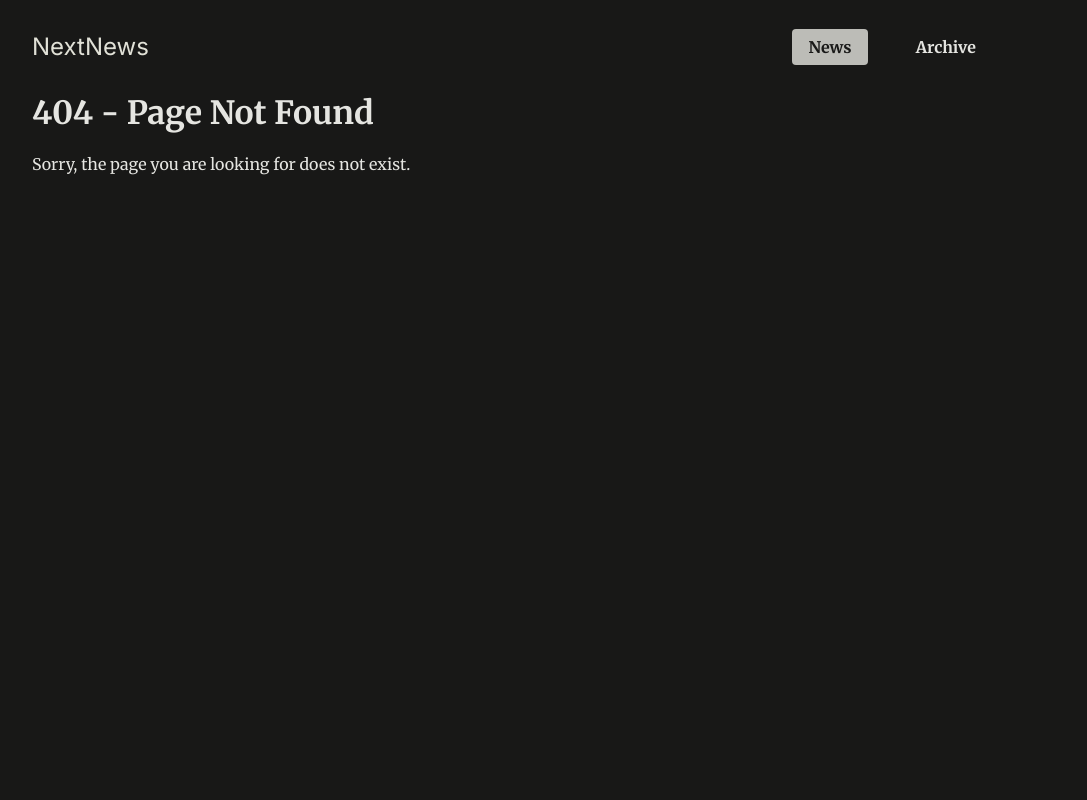
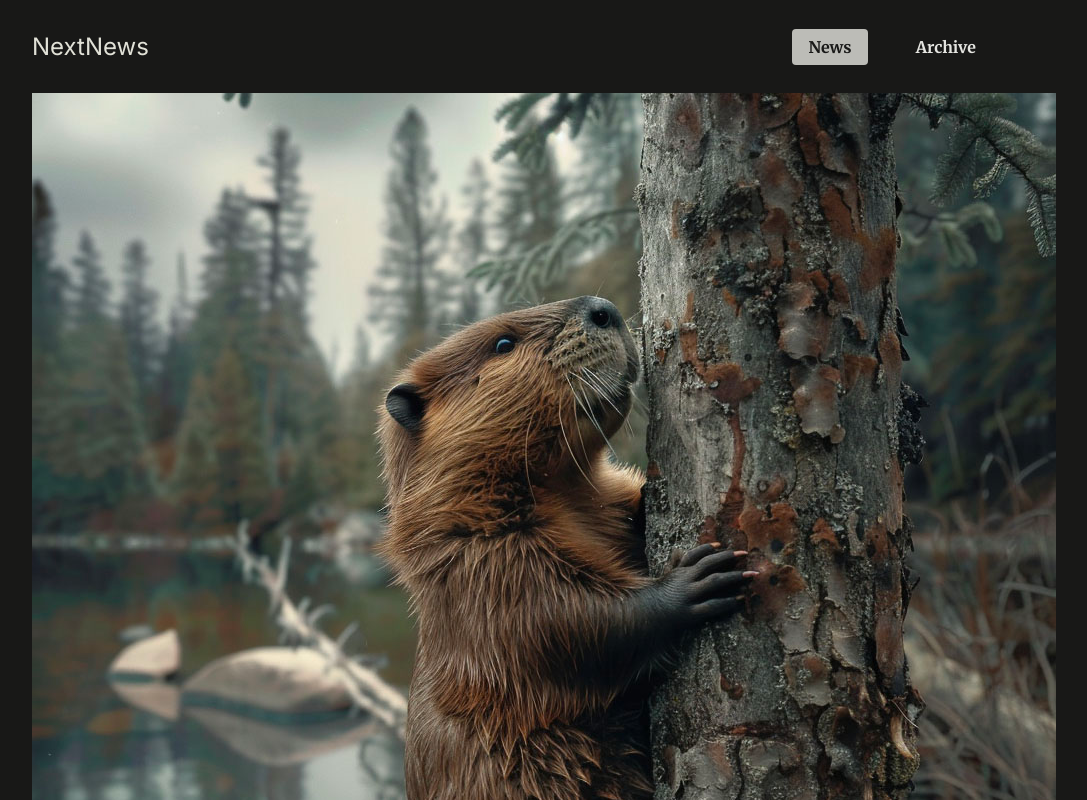
Before and after one commit to Ole-Guacamole/newspage-project, a Next.js app: page /news/beaver-plague/image in a window 1280 px wide. Before the commit this address had no page. Shown: the top 800 px of the page, without its empty margins (128-1215 px from the left). Built offline with nearby package versions, Linux system fonts and the light colour scheme.

Commit message:
create fullscreen image detail page as nested image route in dynamic ' news/article' route.

```diff
--- /dev/null
+++ b/app/news/[slug]/image/page.js
@@ -0,0 +1,17 @@
+import { DUMMY_NEWS } from '@/dummy-news';
+import { notFound } from 'next/navigation';
+
+export default function ImagePage({params}) {
+const newsSlug = params.slug;
+
+const newsItem = DUMMY_NEWS.find((newsItem) => newsItem.slug === newsSlug);
+
+  if (!newsItem) {
+    notFound();
+  }
+
+  return <div className="fullscreen-image">
+<img src={`/images/news/${newsItem.image}`} alt={newsItem.title} />
+
+  </div>;
+}
--- a/app/news/[slug]/page.js
+++ b/app/news/[slug]/page.js
@@ -1,5 +1,6 @@
 import { DUMMY_NEWS } from "@/dummy-news";
 import { notFound } from "next/navigation";
+import Link from "next/link";
 
 export default function NewsDetailPage({ params }) {
   const newsSlug = params.slug;
@@ -12,7 +13,9 @@
   return (
     <article className="news-article">
       <header>
-        <img src={`/images/news/${newsItem.image}`} alt={newsItem.title} />
+        <Link href={`/news/${newsItem.slug}/image`}>
+          <img src={`/images/news/${newsItem.image}`} alt={newsItem.title} />
+        </Link>
         <h1>{newsItem.title}</h1>
         <time dateTime={newsItem.date}>{newsItem.date}</time>
       </header>
```
